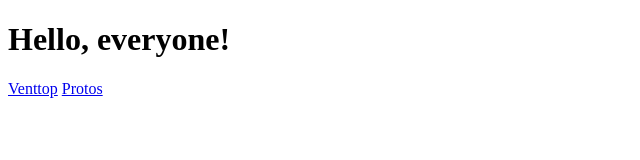
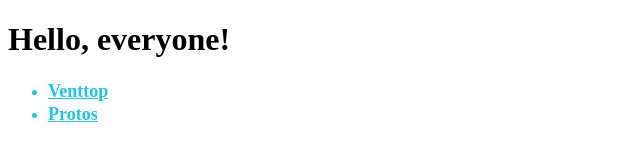
Before and after one commit to vladyslava/vladyslava.github.com, a plain HTML site: page index.html in a window 1280 px wide. Shown: the whole page, without its empty margins (0-640 px from the left). Drawn offline with Linux system fonts and the light colour scheme.

Commit message:
change name of index page, add styles

```diff
--- a/index.html
+++ b/index.html
@@ -3,10 +3,19 @@
 	<head>
 		<meta charset="UTF-8">
 		<title></title>
+		<style>
+			li {line-height: 22px; color: #22C2E8;}
+			a {font-size: 18px; color: #22C2E8; font-weight: bold;}
+			a:hover { text-decoration: none;}
+		</style>
 	</head>
 	<body >
 	<h1>Hello, everyone!</h1>
-	<a href="/venttop">Venttop</a>
-	<a href="/protos">Protos</a>
+	<ul>
+		<li><a href="/venttop">Venttop</a></li>
+		<li><a href="/protos">Protos</a></li>
+	</ul>
+
+
 	</body>
 </html>
```
Also changed, not shown: protos/index.html (renamed from protos/protos.html).
